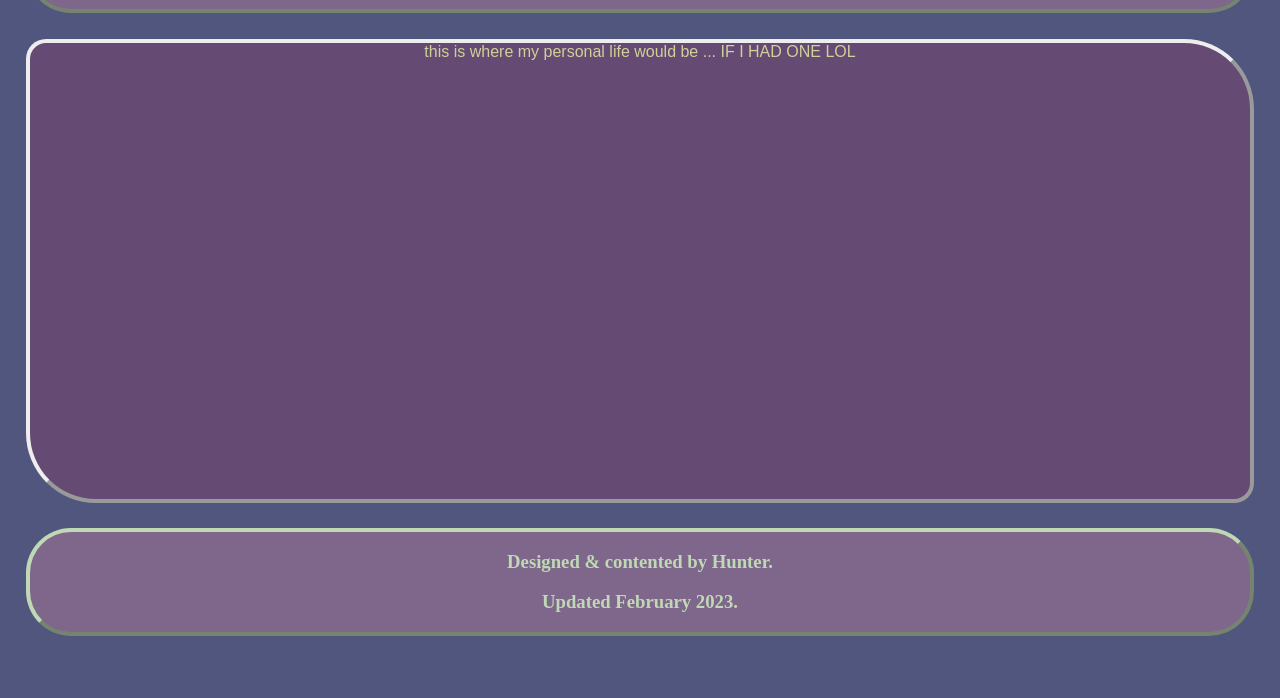
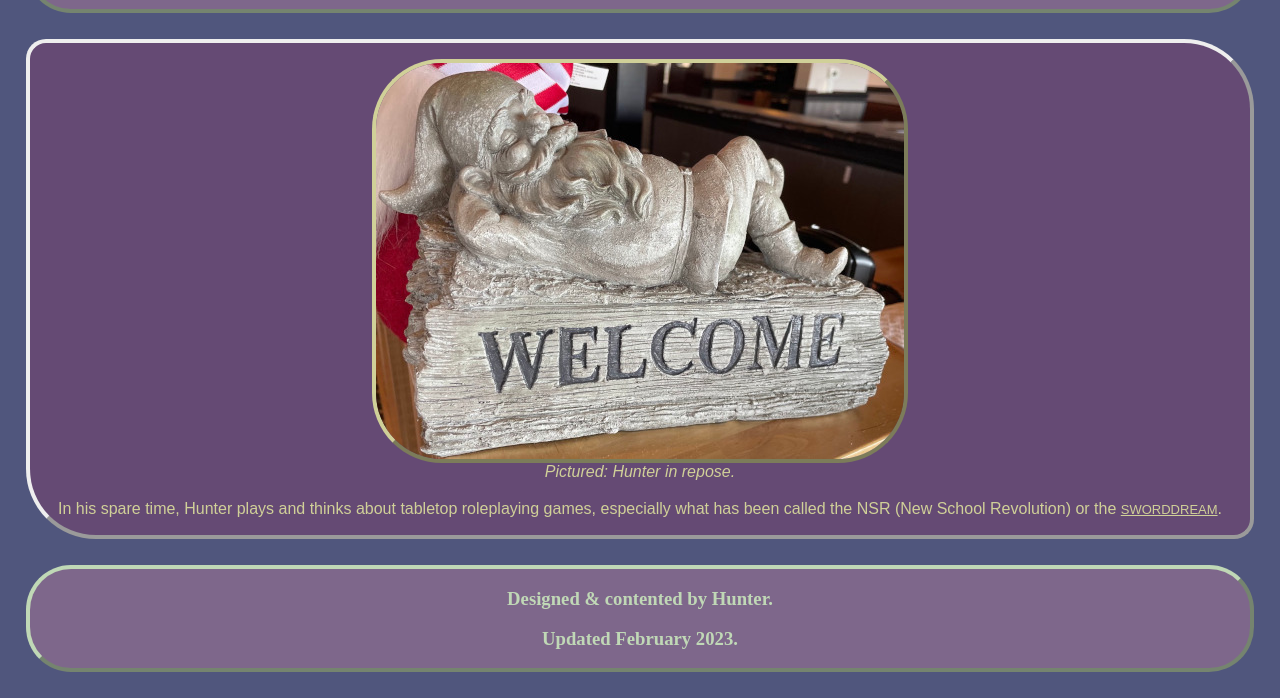
Before and after one commit to HunterLockwood/hunterlockwood.github.io, a website built with Parcel: page personal.html in a window 1280 px wide. Shown: the part 190-888 px from the top of the page. Before the commit the page ends 851 px from the top, so only its background shows below. Built offline with nearby package versions, Linux system fonts and the light colour scheme; a web font is replaced by a local one.

Commit message:
drafting text & adjusting css for links (anchors)

```diff
--- a/css/main.css
+++ b/css/main.css
@@ -205,13 +205,17 @@ nav li:nth-of-type(1) {
   margin-right: auto;
   }
 
-a {
+nav a {
   text-decoration: none;
   color: inherit;
+  font-size: inherit;
+  }
+
+a {
+  color: inherit;
+  font-size: 1.2rem;
   font-variant: petite-caps;
   }
-
-
 
 
 /* ==========================================================================
--- a/personal.html
+++ b/personal.html
@@ -74,8 +74,20 @@
 </header>
 
 <main>
+  <figure class="selfie-image">
+    <img src="img/splashes/welcome_gnome-sm.jpg"
+         alt="A small statue of a gnome, lying supine, arms behind his head, which rests on a small pile of straw. Text under him reads 'WELCOME'."
+         width="528" height="396"
+         loading="lazy" decoding="async">
+    <figcaption><em>Pictured: Hunter in repose.</em></figcaption>
+  </figure>
   <section class="content">
-    this is where my personal life would be ... IF I HAD ONE LOL
+   <p> In his spare time, Hunter plays and thinks about tabletop roleplaying games,
+    especially what
+    has
+    been called the NSR (New School Revolution) or the <a
+    href="https://docs.google.com/document/d/1GnbWtwHuCD_HtfjaKWmqrgcTp9F8DwUOi8ZxQ4ANUg4/edit">
+    sworddream</a>.</p>
   </section>
 </main>
 
```
Also changed, not shown: index.html (+6 -4 lines), img/splashes/welcome_gnome-sm.jpg (added).
